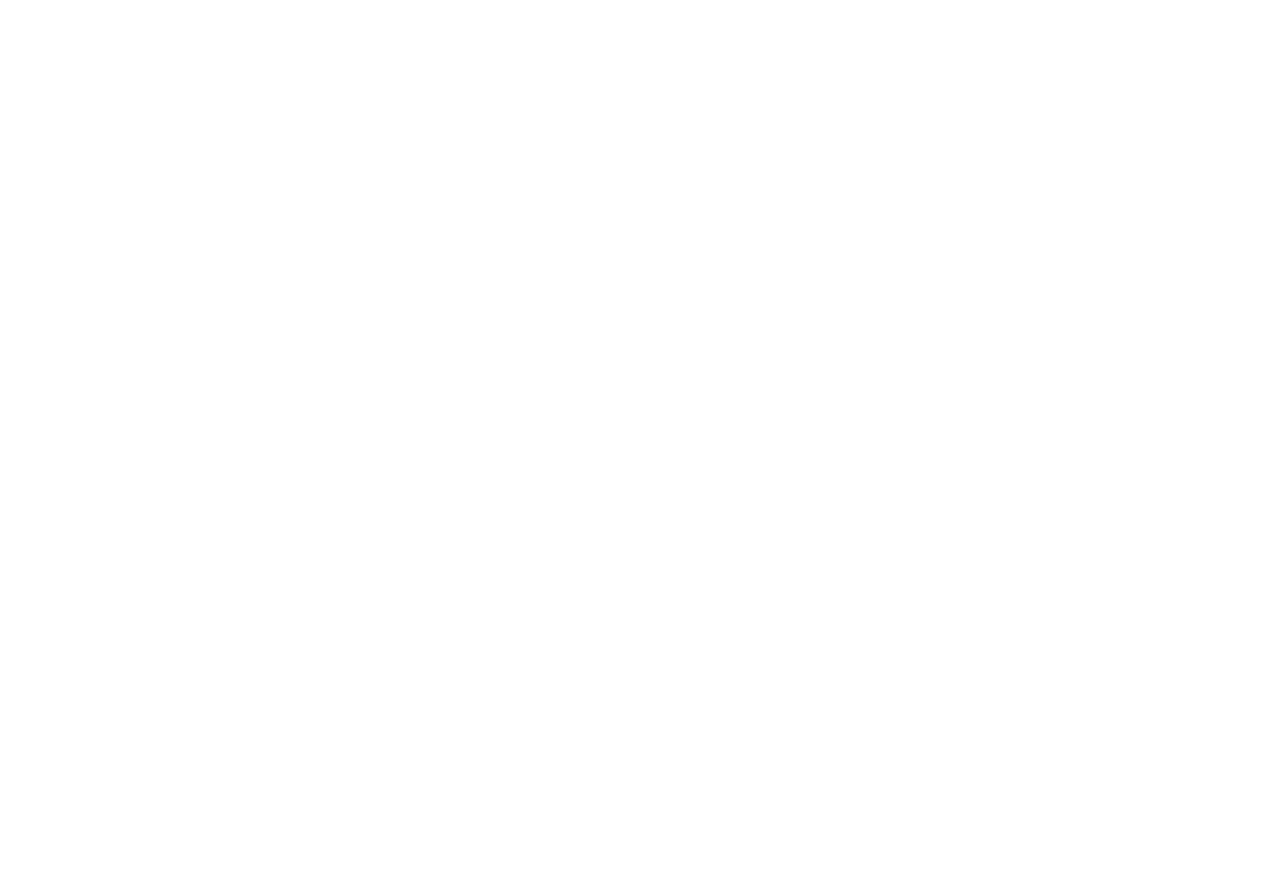
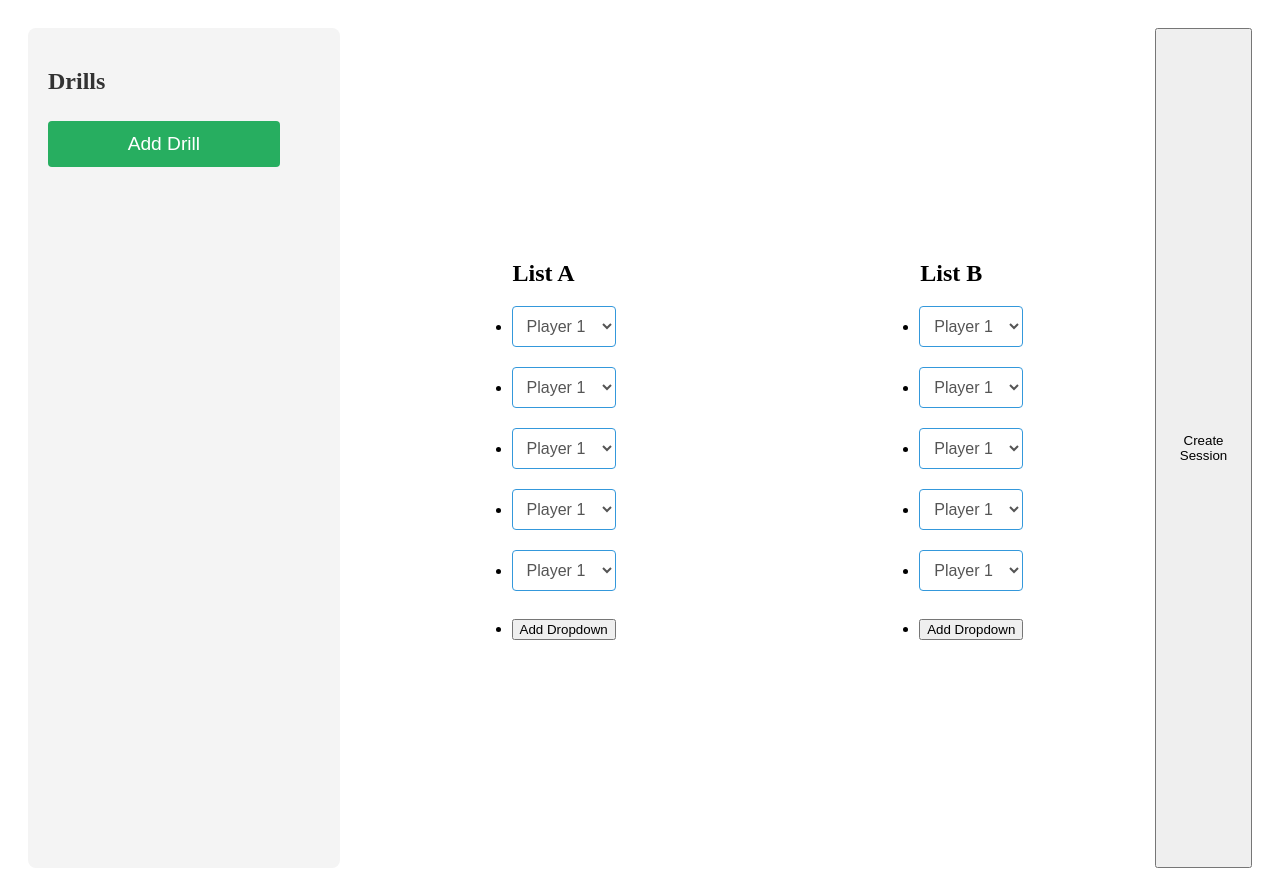
Before and after one commit to tntechcsc/wbb-analytics, a React (Create React App) app in the folder wbb-analytics/: page /createsession in a window 1280 px wide. Before the commit this address had no page. Before the commit the page ends 800 px from the top, so only its background shows below. Built offline with nearby package versions, Linux system fonts and the light colour scheme.

Commit message:
Adding createsessionspage

```diff
--- a/wbb-analytics/src/App.js
+++ b/wbb-analytics/src/App.js
@@ -3,6 +3,7 @@
 import HomePage from './pages/Home/HomePage';
 import PlayersPage from './pages/Stats/PlayersPage';
 import TeamStatsPage from './pages/TeamStats/TeamStatsPage';
+import CreateSessionsPage from './pages/CreateSession/CreateSessionPage';
 
 const App = () => {
   return (
@@ -10,6 +11,7 @@
       <Routes>
         <Route path="/players" element={<PlayersPage />} />
         <Route path="/teamstats" element={<TeamStatsPage />} />
+        <Route path="/createsession" element={<CreateSessionsPage />} />
         <Route path="/" element={<HomePage />} />
       </Routes>
     </div>
--- /dev/null
+++ b/wbb-analytics/src/pages/CreateSession/CreateSessionPage.css
@@ -0,0 +1,128 @@
+/* CreateSessionsPage.css */
+
+.create-sessions-container {
+    display: flex;
+    justify-content: space-between;
+    padding: 20px;
+}
+
+.drills-column {
+    width: 25%;
+    height: 100vh;
+    background-color: #f4f4f4;
+    padding: 20px;
+    border-radius: 8px;
+    display: flex;
+    flex-direction: column;
+}
+
+.drills-column h2 {
+    font-size: 1.5em;
+    margin-bottom: 10px;
+    color: #333;
+}
+
+.drills-column ul {
+    list-style: none;
+    padding: 0;
+    flex-grow: 1;
+    overflow-y: auto;
+}
+
+.drill-button {
+    background-color: #3498db;
+    color: #fff;
+    width: calc(100% - 40px);
+    padding: 12px 20px;
+    margin-bottom: 8px;
+    border: none;
+    border-radius: 4px;
+    cursor: pointer;
+    transition: background-color 0.3s ease;
+    font-size: 1.2em;
+}
+
+.add-drill-button {
+    background-color: #27ae60;
+    color: #fff;
+    width: calc(100% - 40px);
+    padding: 12px 20px;
+    border: none;
+    border-radius: 4px;
+    cursor: pointer;
+    transition: background-color 0.3s ease;
+    font-size: 1.2em;
+}
+
+.drill-button:hover {
+    background-color: #2980b9;
+}
+
+.add-drill-button:hover {
+    background-color: #219952;
+}
+
+.modal-overlay {
+    position: fixed;
+    top: 0;
+    left: 0;
+    width: 100%;
+    height: 100%;
+    background: rgba(0, 0, 0, 0.5);
+    display: flex;
+    justify-content: center;
+    align-items: center;
+}
+
+.modal-content {
+    background: #fff;
+    padding: 20px;
+    border-radius: 8px;
+    box-shadow: 0 0 10px rgba(0, 0, 0, 0.1);
+    max-width: 400px;
+    width: 100%;
+}
+
+.modal-content h2 {
+    font-size: 1.8em;
+    margin-bottom: 20px;
+}
+
+.modal-content label {
+    display: block;
+    font-size: 1.2em;
+    margin-bottom: 10px;
+}
+
+.modal-content input {
+    width: calc(100% - 20px);
+    padding: 10px;
+    margin-bottom: 20px;
+    border: 1px solid #ccc;
+    border-radius: 4px;
+}
+
+.modal-content button {
+    padding: 10px 20px;
+    background-color: #3498db;
+    color: #fff;
+    border: none;
+    border-radius: 4px;
+    cursor: pointer;
+    margin-right: 10px;
+}
+
+.lists-column {
+    display: flex;
+    justify-content: space-around;
+    align-items: center;
+    width: 75%;
+}
+
+.list {
+    text-align: center;
+}
+
+.add-dropdown-button {
+    margin-top: 8px;
+}
--- /dev/null
+++ b/wbb-analytics/src/pages/CreateSession/CreateSessionPage.js
@@ -0,0 +1,152 @@
+// CreateSessionsPage.js
+
+import React, { useState, useEffect, useMemo } from 'react';
+import DrillModal from './DrillModal';
+import './CreateSessionPage.css';
+
+const CreateSessionsPage = () => {
+  const [drills, setDrills] = useState([]);
+  const [isModalOpen, setModalOpen] = useState(false);
+  const [sessionName, setSessionName] = useState('');
+  const [savedSessions, setSavedSessions] = useState([]);
+
+  const handleAddDrill = (name, type) => {
+    setDrills([...drills, { name, type }]);
+  };
+
+  const handleDrillClick = (index) => {
+    console.log(`Clicked on drill at index ${index}`);
+  };
+
+  const [listA, setListA] = useState([]);
+  const [listB, setListB] = useState([]);
+
+  const playerArray = useMemo(
+    () => [
+      'Player 1', 'Player 2', 'Player 3', 'Player 4', 'Player 5',
+      'Player A', 'Player B', 'Player C', 'Player D', 'Player E'
+    ],
+    []
+  );
+
+  useEffect(() => {
+    // Populate default selections for List A
+    const defaultListA = Array.from({ length: 5 }, (_, index) => ({
+      playerName: playerArray[index],
+    }));
+    setListA(defaultListA);
+
+    // Populate default selections for List B
+    const defaultListB = Array.from({ length: 5 }, (_, index) => ({
+      playerName: playerArray[5 + index],
+    }));
+    setListB(defaultListB);
+  }, [playerArray]);
+
+  const handleAddDropdownA = () => {
+    setListA([...listA, { playerName: `New Player ${listA.length + 1}` }]);
+  };
+
+  const handleAddDropdownB = () => {
+    setListB([...listB, { playerName: `New Player ${listB.length + 1}` }]);
+  };
+
+  const handleSaveSession = () => {
+    const currentDate = new Date();
+    const formattedDate = currentDate.toLocaleString(); // You can customize the format as needed
+
+    const newSession = {
+      sessionName: formattedDate,
+      drills: [...drills],
+      listA: [...listA],
+      listB: [...listB],
+    };
+
+    setSavedSessions([...savedSessions, newSession]);
+    // Optionally, you can clear the current session after saving
+    setSessionName('');
+    setDrills([]);
+    setListA([]);
+    setListB([]);
+  };
+
+  return (
+    <div className="create-sessions-container">
+      <div className="drills-column">
+        <h2>Drills</h2>
+        <ul>
+          {drills.map((drill, index) => (
+            <li key={index}>
+              <button className="drill-button" onClick={() => handleDrillClick(index)}>
+                {drill.name}
+              </button>
+            </li>
+          ))}
+          <li>
+            <button className="add-drill-button" onClick={() => setModalOpen(true)}>
+              Add Drill
+            </button>
+          </li>
+        </ul>
+      </div>
+
+      <div className="main-content">
+        {/* Add your session details form or components here */}
+      </div>
+
+      <div className="lists-column">
+        <div className="list">
+          <h2>List A</h2>
+          <ul>
+            {listA.map((item, index) => (
+              <li key={index}>
+                <select>
+                  {playerArray.map((player, playerIndex) => (
+                    <option key={playerIndex} value={player}>
+                      {player}
+                    </option>
+                  ))}
+                </select>
+              </li>
+            ))}
+            <li>
+              <button className="add-dropdown-button" onClick={handleAddDropdownA}>
+                Add Dropdown
+              </button>
+            </li>
+          </ul>
+        </div>
+
+        <div className="list">
+          <h2>List B</h2>
+          <ul>
+            {listB.map((item, index) => (
+              <li key={index}>
+                <select>
+                  {playerArray.map((player, playerIndex) => (
+                    <option key={playerIndex} value={player}>
+                      {player}
+                    </option>
+                  ))}
+                </select>
+              </li>
+            ))}
+            <li>
+              <button className="add-dropdown-button" onClick={handleAddDropdownB}>
+                Add Dropdown
+              </button>
+            </li>
+          </ul>
+        </div>
+      </div>
+
+      <button className="create-session-button" onClick={handleSaveSession}>
+        Create Session
+      </button>
+
+      <DrillModal isOpen={isModalOpen} onClose={() => setModalOpen(false)} onAddDrill={handleAddDrill} />
+    </div>
+  );
+};
+
+export default CreateSessionsPage;
--- /dev/null
+++ b/wbb-analytics/src/pages/CreateSession/DrillModal.js
@@ -0,0 +1,45 @@
+// DrillModal.js
+
+import React, { useState } from 'react';
+import './CreateSessionPage.css';
+
+const DrillModal = ({ isOpen, onClose, onAddDrill }) => {
+  const [drillName, setDrillName] = useState('');
+  const [drillType, setDrillType] = useState('');
+
+  const handleAddDrill = () => {
+    // Check if the drillName is not empty
+    if (drillName.trim() !== '') {
+      onAddDrill(drillName.trim(), drillType.trim());
+      onClose();
+    }
+  };
+
+  return (
+    isOpen && (
+      <div className="modal-overlay">
+        <div className="modal-content">
+          <h2>Add Drill</h2>
+          <label htmlFor="drillName">Name:</label>
+          <input
+            type="text"
+            id="drillName"
+            value={drillName}
+            onChange={(e) => setDrillName(e.target.value)}
+          />
+          <label htmlFor="drillType">Type:</label>
+          <input
+            type="text"
+            id="drillType"
+            value={drillType}
+            onChange={(e) => setDrillType(e.target.value)}
+          />
+          <button onClick={handleAddDrill}>Add Drill</button>
+          <button onClick={onClose}>Cancel</button>
+        </div>
+      </div>
+    )
+  );
+};
+
+export default DrillModal;
--- a/wbb-analytics/src/pages/Home/HomePage.js
+++ b/wbb-analytics/src/pages/Home/HomePage.js
@@ -33,7 +33,7 @@
       <section className="new-session">
         <h2>Create a New Practice Session</h2>
         <p>Start a new practice session to track player progress and team performance.</p>
-        <Link to="/new-session" className="explore-link">
+        <Link to="/createsession" className="explore-link">
           New Practice Session
         </Link>
       </section>
```
